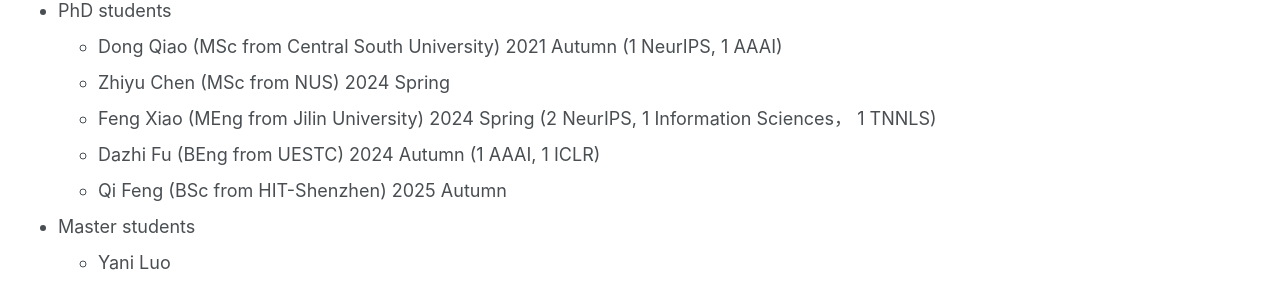
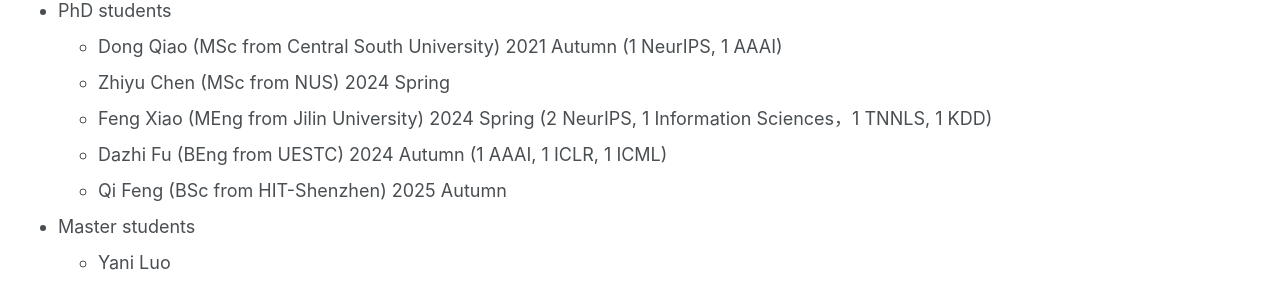
Before and after one commit to jicongfan/jicongfan.github.io, a Jekyll site: the page built from _pages/students.md, in a window 1280 px wide. Shown: the part 259-548 px from the top of the page. Built offline with Jekyll 4.4.1, drawn with Linux system fonts in a browser that asks for light colours.

Commit message:
Update students.md

```diff
--- a/_pages/students.md
+++ b/_pages/students.md
@@ -8,8 +8,8 @@
 - PhD students
 	- Dong Qiao (MSc from Central South University) 2021 Autumn (1 NeurIPS, 1 AAAI)
 	- Zhiyu Chen (MSc from NUS) 2024 Spring
-	- Feng Xiao (MEng from Jilin University) 2024 Spring (2 NeurIPS, 1 Information Sciences， 1 TNNLS)
-	- Dazhi Fu (BEng from UESTC) 2024 Autumn (1 AAAI, 1 ICLR)
+	- Feng Xiao (MEng from Jilin University) 2024 Spring (2 NeurIPS, 1 Information Sciences，1 TNNLS, 1 KDD)
+	- Dazhi Fu (BEng from UESTC) 2024 Autumn (1 AAAI, 1 ICLR, 1 ICML)
 	- Qi Feng (BSc from HIT-Shenzhen) 2025 Autumn
 
 - Master students
```
